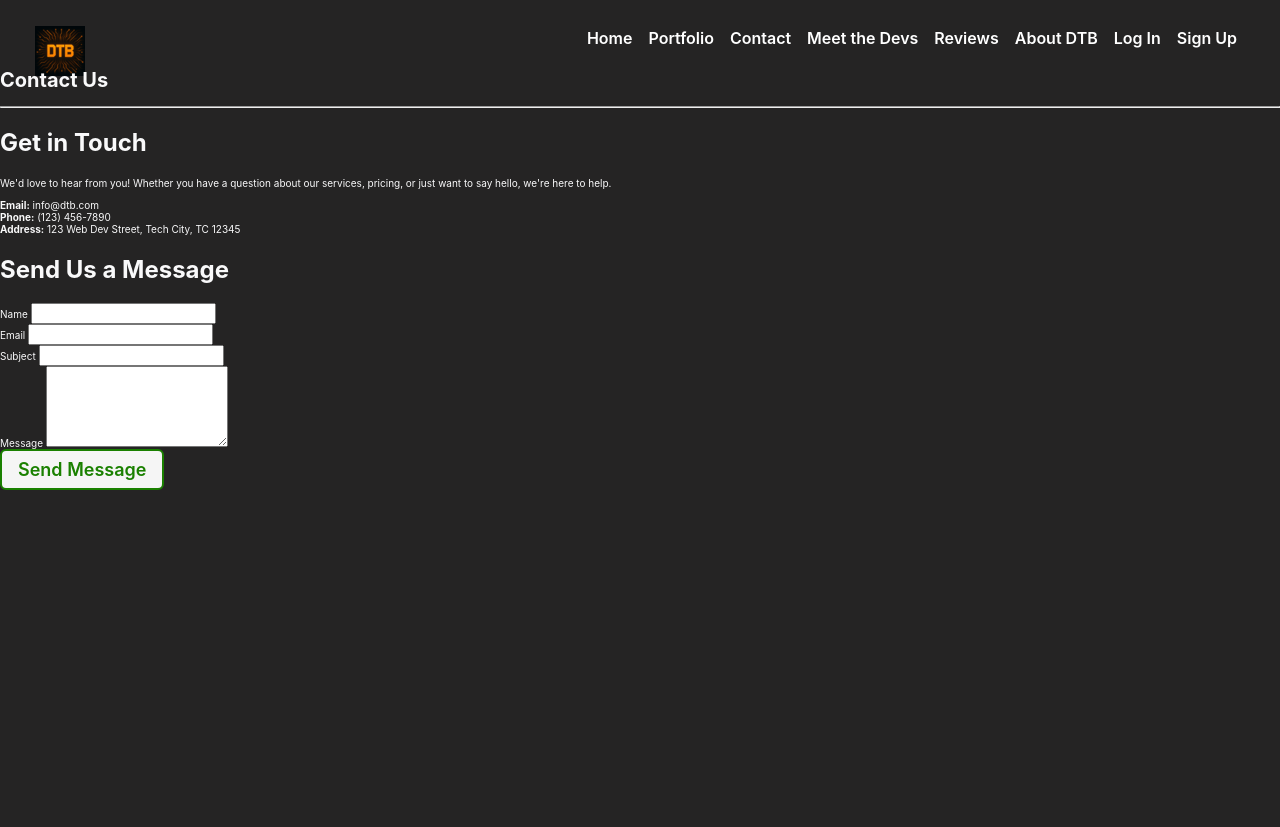
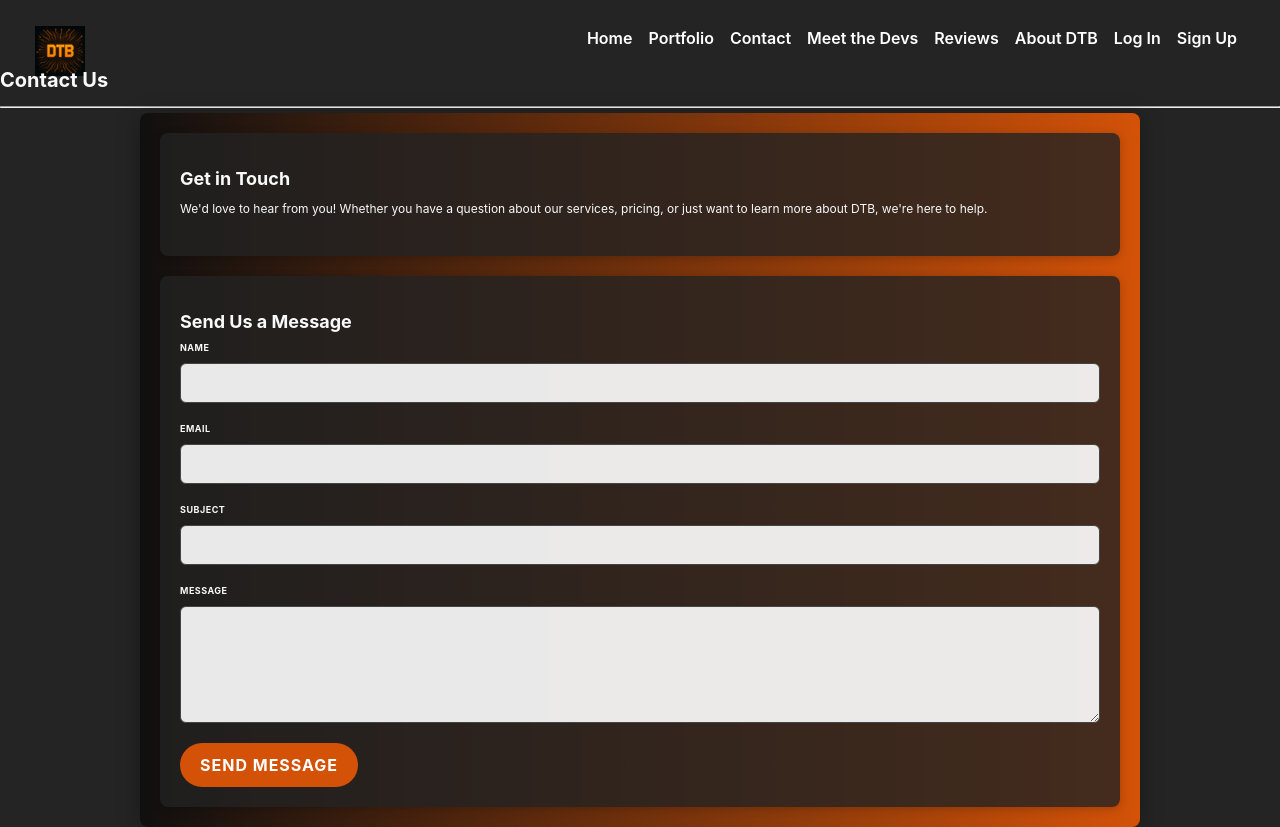
Before and after one commit to Sage-Nwanne/DTB, a Django app: page /contact in a window 1280 px wide. Before the commit the page ends 490 px from the top, so only its background shows below. Run offline with Django 5.2, Linux system fonts and the light colour scheme.

Commit message:
styled contact page, ensured valid text in input fields, error/success message when submitted

```diff
--- a/DTB_website/main_app/static/css/base.css
+++ b/DTB_website/main_app/static/css/base.css
@@ -36,7 +36,6 @@ body {
   --link-hover-color: rgb(255, 213, 170);
   --button-bg: rgb(245, 245, 245);
   --button-bg-hover: rgb(226, 226, 226);
-  --submit: rgb(26, 128, 0);
   --warn: rgb(255, 102, 0);
   --danger: rgb(220, 20, 30);
   --secondary: rgb(57, 57, 57);
@@ -126,9 +125,9 @@ nav li {
   background-color: var(--button-bg-hover);
 }
 
-.submit {
-  color: var(--submit);
-  border-color: var(--submit);
+.btn submit {
+  color: linear-gradient(90deg, rgba(14, 13, 13, 0.9) 0%, #d35208 100%);
+  border-color: linear-gradient(90deg, rgba(14, 13, 13, 0.9) 0%, #d35208 100%);
 }
 
 .secondary {
--- /dev/null
+++ b/DTB_website/main_app/static/css/contact.css
@@ -0,0 +1,149 @@
+/* static/css/contact.css */
+
+.contact-container {
+  display: flex;
+  flex-direction: column;
+  justify-content: center;
+  gap: 20px;
+  padding: 20px;
+  max-width: 1000px;
+  margin: 0 auto;
+  background: linear-gradient(90deg, rgba(14, 13, 13, 0.9) 0%, #d35208 100%);
+  border-radius: 8px;
+  box-shadow: 0 4px 24px rgba(0, 0, 0, 0.3);
+}
+
+.contact-info {
+  flex: 1 1 100%;
+  background: rgba(34, 34, 34, 0.8);
+  padding: 20px;
+  border-radius: 8px;
+  box-shadow: 0 2px 10px rgba(0, 0, 0, 0.2);
+  color: #f9f9fa;
+  order: 1;
+}
+
+.contact-info h2 {
+  font-size: var(--font-l);
+  margin-bottom: 10px;
+  color: #f9f9fa;
+}
+
+.contact-info p {
+  margin-bottom: 20px;
+  color: #f9f9fa;
+}
+
+.contact-details {
+  list-style: none;
+  padding: 0;
+}
+
+.contact-details li {
+  margin-bottom: 10px;
+}
+
+.contact-details li strong {
+  font-weight: bold;
+  color: #d35208;
+}
+
+.contact-form {
+  flex: 1 1 100%;
+  background: rgba(34, 34, 34, 0.8);
+  padding: 20px;
+  border-radius: 8px;
+  box-shadow: 0 2px 10px rgba(0, 0, 0, 0.2);
+  color: #f9f9fa;
+  order: 2;
+}
+
+.contact-form form {
+  display: flex;
+  flex-direction: column;
+  gap: 20px;
+}
+
+.contact-form h2 {
+  font-size: var(--font-l);
+  margin-bottom: 10px;
+  color: #f9f9fa;
+}
+
+.form-group {
+  display: flex;
+  flex-direction: column;
+  gap: 5px;
+}
+
+.form-group label {
+  font-weight: bold;
+  color: #f9f9fa;
+  font-size: var(--font-reg);
+  margin-bottom: 5px;
+  letter-spacing: 0.5px;
+  text-transform: uppercase;
+  font-size: 0.9em;
+}
+
+.form-group input[type="text"],
+.form-group input[type="email"],
+.form-group textarea {
+  width: 100%;
+  padding: 10px;
+  border-radius: var(--card-border-radius);
+  border: 1px solid #444;
+  background-color: rgba(255, 255, 255, 0.9);
+  color: #333;
+  font-size: var(--font-reg);
+  transition: border-color 0.3s, box-shadow 0.3s;
+}
+
+.form-group input[type="text"]:focus,
+.form-group input[type="email"]:focus,
+.form-group textarea:focus {
+  outline: none;
+  border-color: #d35208;
+  box-shadow: 0 0 0 2px rgba(211, 82, 8, 0.3);
+}
+
+.form-group textarea {
+  min-height: 100px;
+  resize: vertical;
+}
+
+.btn.submit {
+  background-color: #d35208;
+  color: white;
+  border: none;
+  padding: 12px 20px;
+  font-weight: bold;
+  border-radius: 30px;
+  cursor: pointer;
+  transition: background-color 0.3s;
+  text-transform: uppercase;
+  letter-spacing: 1px;
+  font-size: var(--font-reg);
+  align-self: flex-start;
+}
+
+.btn.submit:hover {
+  background-color: #9e3902;
+}
+
+@media (max-width: 768px) {
+  .contact-container {
+    padding: 15px;
+  }
+}
+
+@media (min-width: 769px) {
+  .contact-container {
+    flex-direction: column;
+  }
+
+  .contact-info,
+  .contact-form {
+    width: 100%;
+  }
+}
--- a/DTB_website/main_app/templates/contact.html
+++ b/DTB_website/main_app/templates/contact.html
@@ -1,21 +1,28 @@
 {% extends 'base.html' %}
 {% block content %}
+{% load static %}
 <h1>Contact Us</h1>
 <hr />
+<link rel="stylesheet" href="{% static 'css/contact.css' %}">
 <div class="contact-container">
   <div class="contact-info">
     <h2>Get in Touch</h2>
-    <p>We'd love to hear from you! Whether you have a question about our services, pricing, or just want to say hello, we're here to help.</p>
-    <ul class="contact-details">
-      <li><strong>Email:</strong> info@dtb.com</li>
-      <li><strong>Phone:</strong> (123) 456-7890</li>
-      <li><strong>Address:</strong> 123 Web Dev Street, Tech City, TC 12345</li>
-    </ul>
+    <p style="font-size:1.2em;">We'd love to hear from you! Whether you have a question about our services, pricing, or just want to learn more about DTB, we're here to help.</p>
+
   </div>
+
+{% if error_message %}
+  <div style="color: red; font-weight:bold; font-size:1.2em; text-align:center; justify-content: center; margin-top:2em; margin-bottom:2em; border-radius: 0.5em; padding: 1em; background: rgba(34, 34, 34, 0.8);">{{ error_message }}</div>
+{% endif %}
+{% if success_message %}
+  <div style="color: green; font-weight:bold; font-size:1.2em; text-align:center; justify-content: center; margin-top:2em; margin-bottom:2em; border-radius: 0.5em; padding: 1em; background: rgba(34, 34, 34, 0.8);">{{ success_message }}</div>
+{% endif %}
+
 
   <div class="contact-form">
     <h2>Send Us a Message</h2>
-    <form>
+    <form method="post">
+      {% csrf_token %}
       <div class="form-group">
         <label for="name">Name</label>
         <input type="text" id="name" name="name" required>
@@ -28,12 +35,12 @@
 
       <div class="form-group">
         <label for="subject">Subject</label>
-        <input type="text" id="subject" name="subject" required>
+        <input type="text" id="subject" name="subject" maxlength="50" required >
       </div>
 
       <div class="form-group">
         <label for="message">Message</label>
-        <textarea id="message" name="message" rows="5" required></textarea>
+        <textarea id="message" name="message" rows="5" maxlength="1000" required></textarea>
       </div>
 
       <button type="submit" class="btn submit">Send Message</button>
--- a/DTB_website/main_app/views.py
+++ b/DTB_website/main_app/views.py
@@ -5,6 +5,7 @@ from django.contrib.auth import login, logout
 from django.contrib.auth.forms import UserCreationForm
 from django.contrib.auth.decorators import login_required
 from django.contrib import messages
+from email_validator import validate_email, EmailNotValidError
 from .models import Profile, Project
 
 # Add these imports
@@ -148,3 +149,26 @@ def view_profile(request, username):
     }
 
     return render(request, 'your-profile.html', context)
+
+def contact(request):
+    error_message = None
+    success_message = None
+
+    if request.method == "POST":
+        name = request.POST.get("name", "").strip()
+        email = request.POST.get("email", "").strip()
+        subject = request.POST.get("subject", "").strip()
+        message = request.POST.get("message", "").strip()
+
+
+        try:
+            validate_email(email)
+
+            success_message = "Your message has been submitted successfully. We will get back to you shortly."
+        except EmailNotValidError as e:
+            error_message = "Please enter a valid email address "
+        else:
+            # Send email
+            success_message = "Your message has been submitted successfully. We will get back to you shortly."
+
+    return render(request, 'contact.html', {'error_message': error_message, 'success_message': success_message})
```
